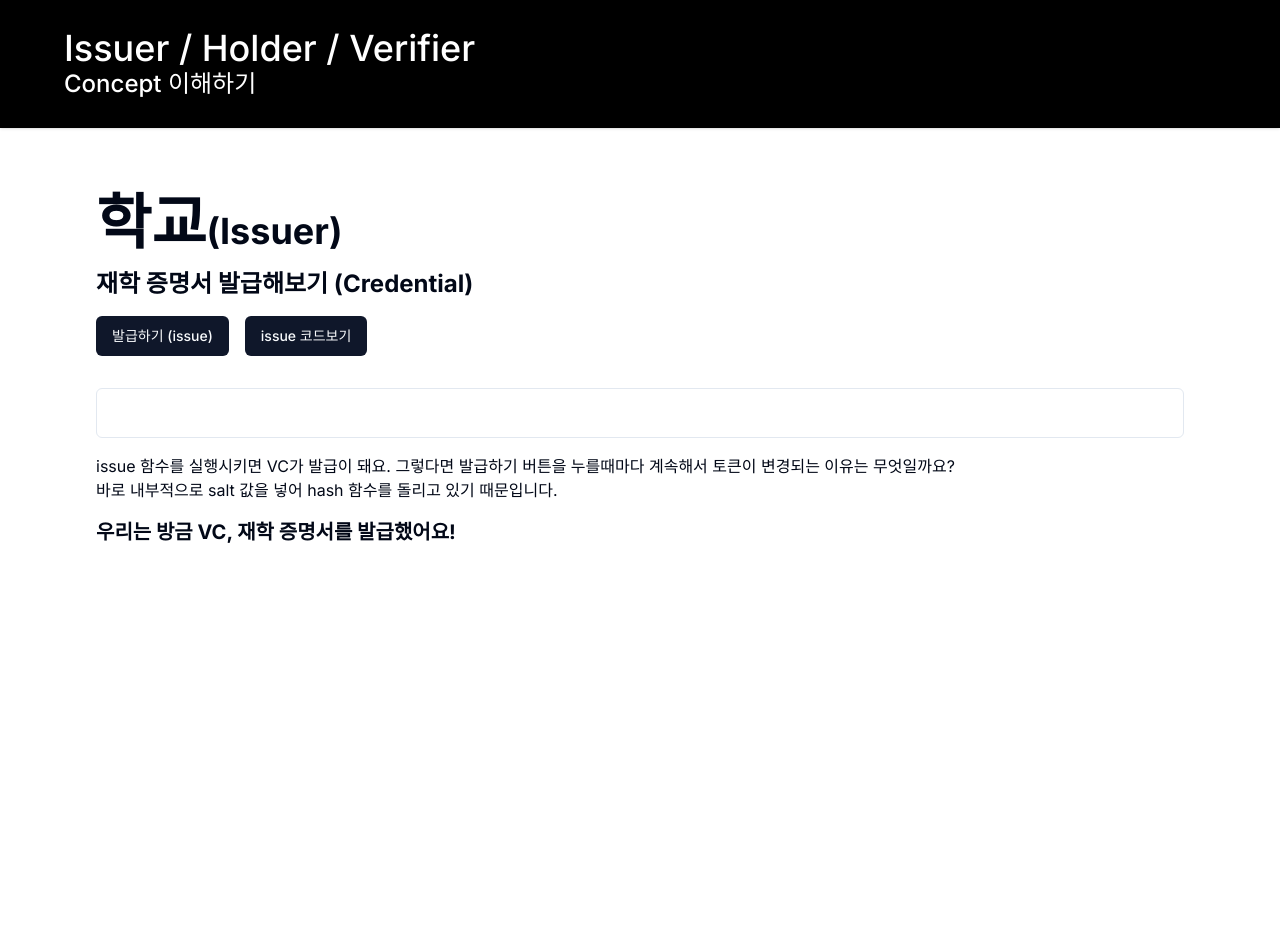
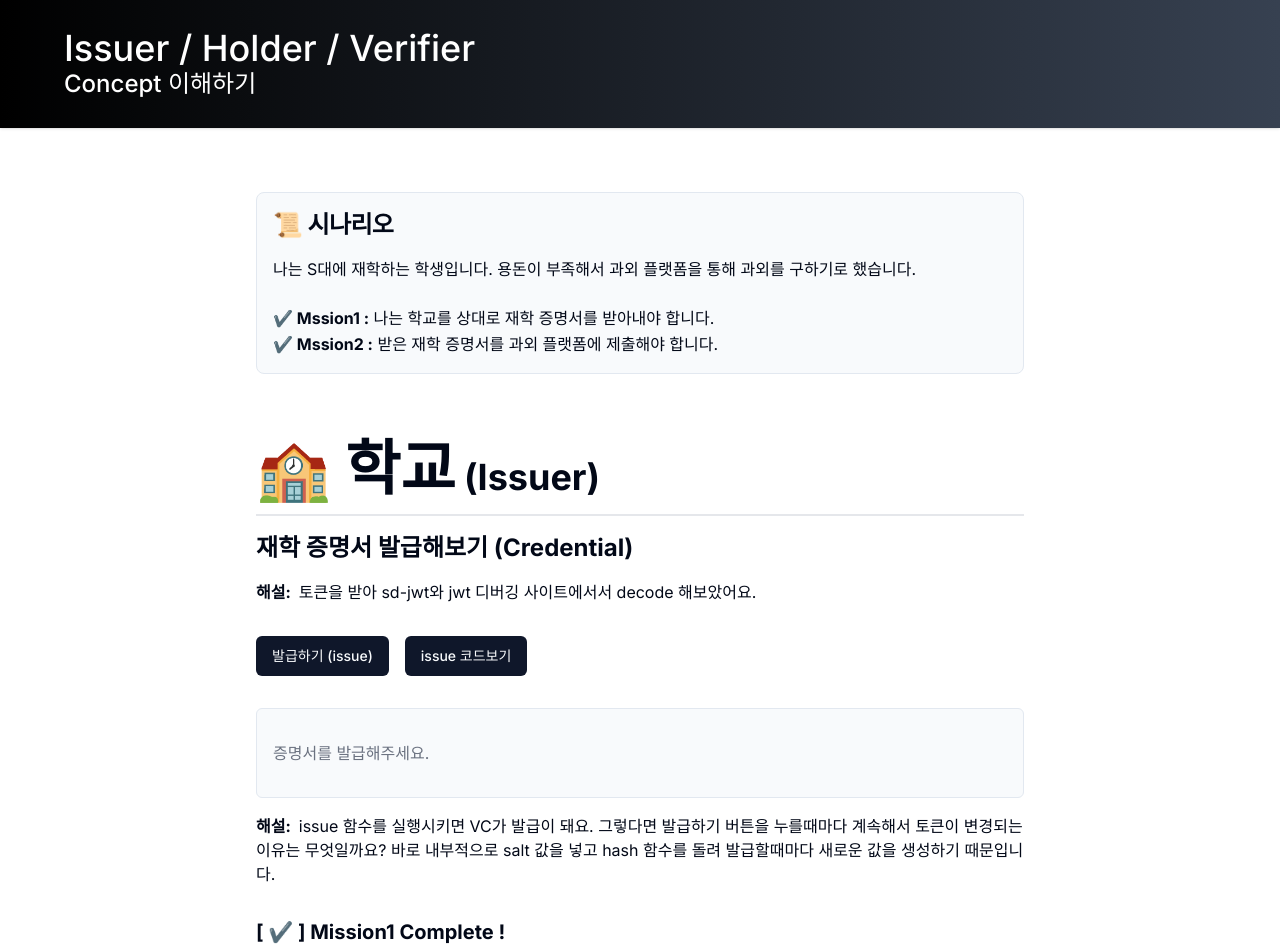
Before and after one commit to yunseorim1116/vc-vp, a Next.js app: page / in a window 1280 px wide. Shown: the top 952 px of the page. Before the commit the page ends 800 px from the top, so only its background shows below. Built offline with nearby package versions, Linux system fonts and the light colour scheme.

Commit message:
feat: credentuak setp1 v1

```diff
--- a/app/page.tsx
+++ b/app/page.tsx
@@ -1,11 +1,15 @@
 "use client";
 import { Credential } from "@/components/Credential";
+import { Description } from "@/components/Description";
 import { SdInstance } from "@/components/SdInstance";
 
 export default async function asyncHome() {
   return (
     <main className="flex min-h-screen flex-col items-center justify-between p-24">
-      <Credential />
+      <div className="mt-24 w-[48rem]">
+        <Description />
+        <Credential />
+      </div>
     </main>
   );
 }
--- a/components/Credential.tsx
+++ b/components/Credential.tsx
@@ -2,10 +2,15 @@
 import { useState } from "react";
 import axios from "axios";
 import { Button } from "@/components/ui/button";
+import { sdDatas } from "@/datas/claims";
+import JsonFormatter from "react-json-formatter";
+import Link from "next/link";
+import { Explain } from "./common/Explain";
 
 export const Credential = () => {
   const [credential, setCredential] = useState();
   const [claims, setClaims] = useState();
+  const [isCompleteEncode, setIsCompleteEncode] = useState(false);
 
   const createCredential = async () => {
     const { data } = await axios.get("http://localhost:3000/api/credential");
@@ -16,42 +21,139 @@ export const Credential = () => {
   const getClaims = async () => {
     const { data } = await axios.get("http://localhost:3000/api/encode");
     const claims = data.claims;
-    console.log(claims);
     setClaims(claims);
+    setIsCompleteEncode(true);
   };
 
   return (
-    <div className="mt-24">
-      <h1 className="text-6xl font-bold pb-4 ">
-        학교<span className="text-4xl font-bold">(Issuer)</span>
+    <div className="mt-16">
+      <h1 className="text-6xl font-bold pb-4 border-b-2 border-solid border-gray-200">
+        🏫 학교<span className="text-4xl font-bold"> (Issuer)</span>
       </h1>
-      <h2 className="text-2xl font-bold pb-4">
+      <h2 className="text-2xl font-bold pb-4 mt-4">
         재학 증명서 발급해보기 (Credential)
       </h2>
+      <Explain description="토큰을 받아 sd-jwt와 jwt 디버깅 사이트에서서 decode 해보았어요." />
 
       <Button onClick={createCredential} className="mr-4 mb-8">
         발급하기 (issue)
       </Button>
       <Button>issue 코드보기</Button>
 
-      <div className="max-w-500 flex flex-wrap pb-8 border rounded-md p-4 mb-4">
-        <p className="break-all">{credential}</p>
-      </div>
+      {/* step1 */}
+      <CredentialStep1 credential={credential} />
 
-      <div className="max-w-500 flex flex-wrap pb-8">
-        <p className="break-all">
-          issue 함수를 실행시키면 VC가 발급이 돼요. 그렇다면 발급하기 버튼을
-          누를때마다 계속해서 토큰이 변경되는 이유는 무엇일까요? <br />
-          바로 내부적으로 salt 값을 넣어 hash 함수를 돌리고 있기 때문입니다.
-        </p>
-        <p className="text-xl font-bold pt-4">
-          우리는 방금 VC, 재학 증명서를 발급했어요!
-        </p>
-      </div>
-
-      {credential && <Button onClick={getClaims}>토큰 풀어보기 </Button>}
-
-      <div>{claims && JSON.stringify(claims)}</div>
+      {/* step2 */}
+      <CredentialStep2
+        credential={credential}
+        isCompleteEncode={isCompleteEncode}
+        getClaims={getClaims}
+      />
+      {/* step3 */}
+      <CredentialStep3
+        credential={credential}
+        isCompleteEncode={isCompleteEncode}
+        claims={claims}
+      />
+      <p className="text-xl font-bold  mb-4">[ ✔️ ] Mission1 Complete !</p>
+      <p>
+        학교는 방금 재학 증명서를 발급을 완료했어요.
+        <br />
+        이것이 바로 VC입니다.
+      </p>
+      <button className="animate-blink bg-blue-500 hover:animate-none hover:bg-blue-600 text-white font-bold py-2 px-4 rounded">
+        다음 스텝으로
+      </button>
     </div>
   );
 };
+
+const jsonStyle = {
+  propertyStyle: { color: "rgb(255 50 104)" },
+  stringStyle: { color: "#0295d0" },
+  numberStyle: { color: "darkorange" },
+};
+
+interface CredentialStepProps {
+  credential: string | undefined;
+}
+
+const CredentialStep1 = ({ credential }: CredentialStepProps) => (
+  <>
+    <div className="max-w-500 flex flex-wrap pb-8 border rounded-md p-4 mb-4 bg-slate-50">
+      {credential ? (
+        <p className="break-all">{credential}</p>
+      ) : (
+        <p className="flex justify-center items-center text-gray-500 mt-4">
+          증명서를 발급해주세요.
+        </p>
+      )}
+    </div>
+    <Explain
+      description="issue 함수를 실행시키면 VC가
+  발급이 돼요. 그렇다면 발급하기 버튼을 누를때마다 계속해서 토큰이
+  변경되는 이유는 무엇일까요?
+  바로 내부적으로 salt 값을 넣고 hash 함수를 돌려 발급할때마다 새로운
+  값을 생성하기 때문입니다."
+    />
+  </>
+);
+interface CredentialStep2Props {
+  credential: string | undefined;
+  isCompleteEncode: boolean;
+  getClaims: () => void;
+}
+
+const CredentialStep2 = ({
+  credential,
+  isCompleteEncode,
+  getClaims,
+}: CredentialStep2Props) => (
+  <>
+    {credential && !isCompleteEncode && (
+      <Button onClick={getClaims} className="mb-8">
+        토큰 풀어보기
+      </Button>
+    )}
+  </>
+);
+interface CredentialStep3Props {
+  credential: string | undefined;
+  isCompleteEncode: boolean;
+  claims: string | undefined;
+}
+export const CredentialStep3 = ({
+  credential,
+  isCompleteEncode,
+  claims,
+}: CredentialStep3Props) => {
+  return (
+    <>
+      {credential && isCompleteEncode && (
+        <>
+          <Button> 완료!</Button>
+          <div className="max-w-500 flex  pb-8  border rounded-md p-8 mb-4 mt-4 bg-slate-50 overflow-scroll">
+            <div className="w-1/2 ">
+              <Link href="https://www.sdjwt.co/" className="font-bold mb-4">
+                (링크) sd-jwt 디버깅 사이트를 통해 decode 한 값
+              </Link>
+
+              <JsonFormatter json={claims} tabWith={4} jsonStyle={jsonStyle} />
+            </div>
+            <div className="w-1/2 ">
+              <Link href="https://jwt.io/" className="font-bold mb-4">
+                (링크) jwt 디버깅 사이트를 통해 decode 한 값
+              </Link>
+
+              <JsonFormatter json={sdDatas} tabWith={5} jsonStyle={jsonStyle} />
+            </div>
+          </div>
+          <Explain
+            description="토큰을 받아 sd-jwt와 jwt 디버깅 사이트에서서 decode 해보았어요.
+      이처럼 우리가 흔히 알고있는 encode 함수를 돌리면 오른쪽처럼 프레임이 숨겨진 것을 볼 수 있어요."
+          />
+        </>
+      )}
+    </>
+  );
+};
--- /dev/null
+++ b/components/Description.tsx
@@ -0,0 +1,24 @@
+import React from "react";
+import { Alert, AlertDescription, AlertTitle } from "@/components/ui/alert";
+
+export const Description = () => {
+  return (
+    <Alert className="bg-slate-50">
+      <AlertTitle className="text-2xl font-bold">📜 시나리오</AlertTitle>
+      <AlertDescription className="text-base mt-4">
+        나는 S대에 재학하는 학생입니다. 용돈이 부족해서 과외 플랫폼을 통해
+        과외를 구하기로 했습니다.
+        <br />
+        <br />
+        <p>
+          <span className="font-bold">✔️ Mssion1 :</span> 나는 학교를 상대로
+          재학 증명서를 받아내야 합니다.
+        </p>
+        <p>
+          <span className="font-bold">✔️ Mssion2 :</span> 받은 재학 증명서를
+          과외 플랫폼에 제출해야 합니다.
+        </p>
+      </AlertDescription>
+    </Alert>
+  );
+};
--- /dev/null
+++ b/components/common/Explain.tsx
@@ -0,0 +1,10 @@
+export const Explain = ({ description }: { description: string }) => {
+  return (
+    <div className="max-w-500 flex flex-wrap pb-8 ">
+      <p className="break-all">
+        <span className="font-bold mr-2">해설:</span>
+        {description}
+      </p>
+    </div>
+  );
+};
--- a/components/layout/Header.tsx
+++ b/components/layout/Header.tsx
@@ -1,6 +1,6 @@
 const Header = () => {
   return (
-    <header className="z-50 fixed top-0 flex h-32 w-full  bg-black text-base font-medium shadow items-center justify-between text-white">
+    <header className="z-50 fixed top-0 flex h-32 w-full bg-gradient-to-r from-black to-gray-700 text-base font-medium shadow items-center justify-between text-white">
       <h1 className="text-4xl m-8 p-8">
         Issuer / Holder / Verifier
         <p className="text-2xl">Concept 이해하기</p>
--- /dev/null
+++ b/components/ui/alert.tsx
@@ -0,0 +1,59 @@
+import * as React from "react"
+import { cva, type VariantProps } from "class-variance-authority"
+
+import { cn } from "@/lib/utils"
+
+const alertVariants = cva(
+  "relative w-full rounded-lg border p-4 [&>svg~*]:pl-7 [&>svg+div]:translate-y-[-3px] [&>svg]:absolute [&>svg]:left-4 [&>svg]:top-4 [&>svg]:text-foreground",
+  {
+    variants: {
+      variant: {
+        default: "bg-background text-foreground",
+        destructive:
+          "border-destructive/50 text-destructive dark:border-destructive [&>svg]:text-destructive",
+      },
+    },
+    defaultVariants: {
+      variant: "default",
+    },
+  }
+)
+
+const Alert = React.forwardRef<
+  HTMLDivElement,
+  React.HTMLAttributes<HTMLDivElement> & VariantProps<typeof alertVariants>
+>(({ className, variant, ...props }, ref) => (
+  <div
+    ref={ref}
+    role="alert"
+    className={cn(alertVariants({ variant }), className)}
+    {...props}
+  />
+))
+Alert.displayName = "Alert"
+
+const AlertTitle = React.forwardRef<
+  HTMLParagraphElement,
+  React.HTMLAttributes<HTMLHeadingElement>
+>(({ className, ...props }, ref) => (
+  <h5
+    ref={ref}
+    className={cn("mb-1 font-medium leading-none tracking-tight", className)}
+    {...props}
+  />
+))
+AlertTitle.displayName = "AlertTitle"
+
+const AlertDescription = React.forwardRef<
+  HTMLParagraphElement,
+  React.HTMLAttributes<HTMLParagraphElement>
+>(({ className, ...props }, ref) => (
+  <div
+    ref={ref}
+    className={cn("text-sm [&_p]:leading-relaxed", className)}
+    {...props}
+  />
+))
+AlertDescription.displayName = "AlertDescription"
+
+export { Alert, AlertTitle, AlertDescription }
--- a/datas/claims.ts
+++ b/datas/claims.ts
@@ -16,6 +16,28 @@ export const claims = {
   },
 };
 
+export const encodedClaims = `{
+  "lastname": "Doe",
+  "ssn": "123-45-6789",
+  "data": {
+    "firstname": "John",
+    "lastname": "Doe",
+    "ssn": "123-45-6789",
+    "list": [
+      {
+        "r": "1"
+      },
+      "b",
+      "c"
+    ]
+  },
+  "data2": {
+    "hi": "bye"
+  },
+  "id": "1234",
+  "firstname": "John"
+}`;
+
 export const disclosureFrame: DisclosureFrame<typeof claims> = {
   _sd: ["firstname", "id", "data2"],
   data: {
@@ -33,3 +55,24 @@ export const disclosureFrame: DisclosureFrame<typeof claims> = {
     _sd: ["hi"],
   },
 };
+
+export const sdDatas = `{
+    "lastname": "Doe",
+    "ssn": "123-45-6789",
+    "data": {
+      "firstname": "John",
+      "lastname": "Doe",
+      "ssn": "123-45-6789",
+      "_sd": [
+        "EnVCodzZsCU7GBgYjR4TDRB3VugjTovxFI__C3daAwg",
+        "ljP9LsHuNX96LxS05OV8y__eGMTm98rOAlg_zCabVcM",
+        "xzC_2r-fFDW9nsKfOMVUtnI-I7Qig8BhWIPTzbkf7YA"
+      ]
+    },
+    "_sd": [
+      "3FhtlWFmKqLgtdgo4U0c9Ev7hSr3PKul_1Snk8DEjmI",
+      "II-IL4FnKfwjQZG232eykhT1gk9HioqPyyYMeRXdNsg",
+      "PL4oOm7VtkvQf0CY8TGpCZMSysUkBV8Ii4AB--wQXQc"
+    ],
+    "_sd_alg": "SHA-256"
+  }`;
--- a/package.json
+++ b/package.json
@@ -23,6 +23,7 @@
     "pnpm": "^8.15.4",
     "react": "^18",
     "react-dom": "^18",
+    "react-json-formatter": "^0.4.0",
     "tailwind-merge": "^2.2.1",
     "tailwindcss-animate": "^1.0.7"
   },
```
Also changed, not shown: 1 other file (tests, documents, lock files or other folders).
